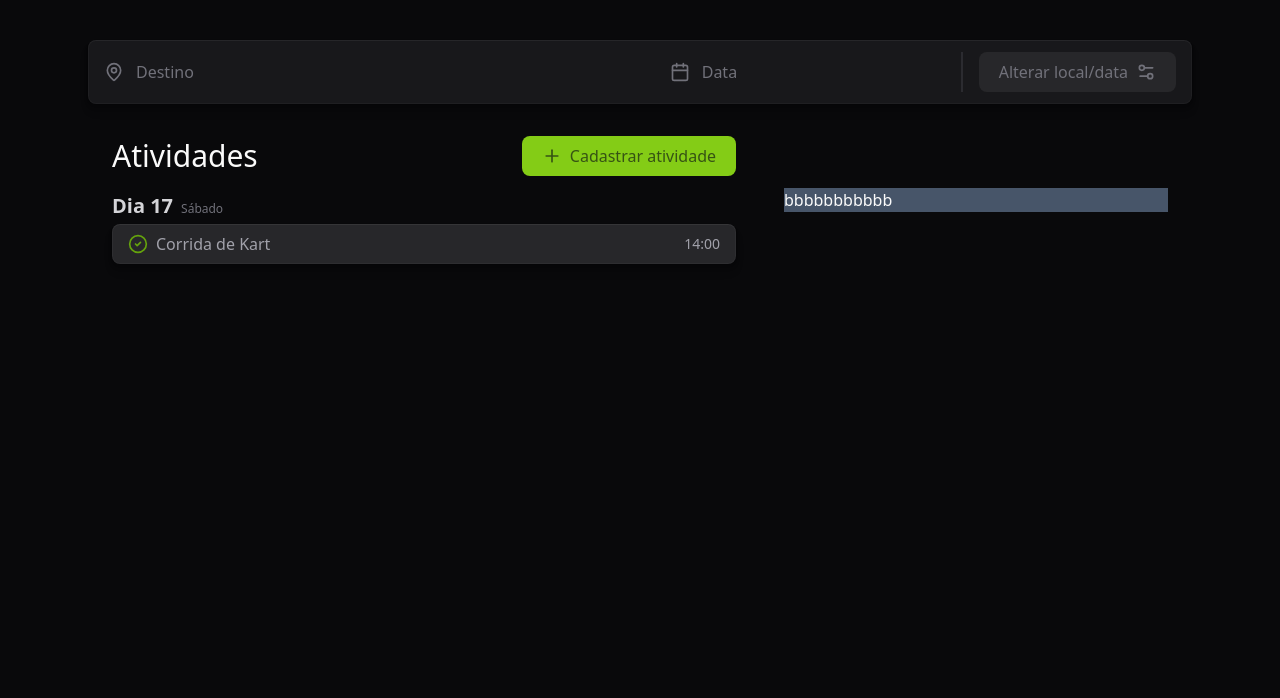
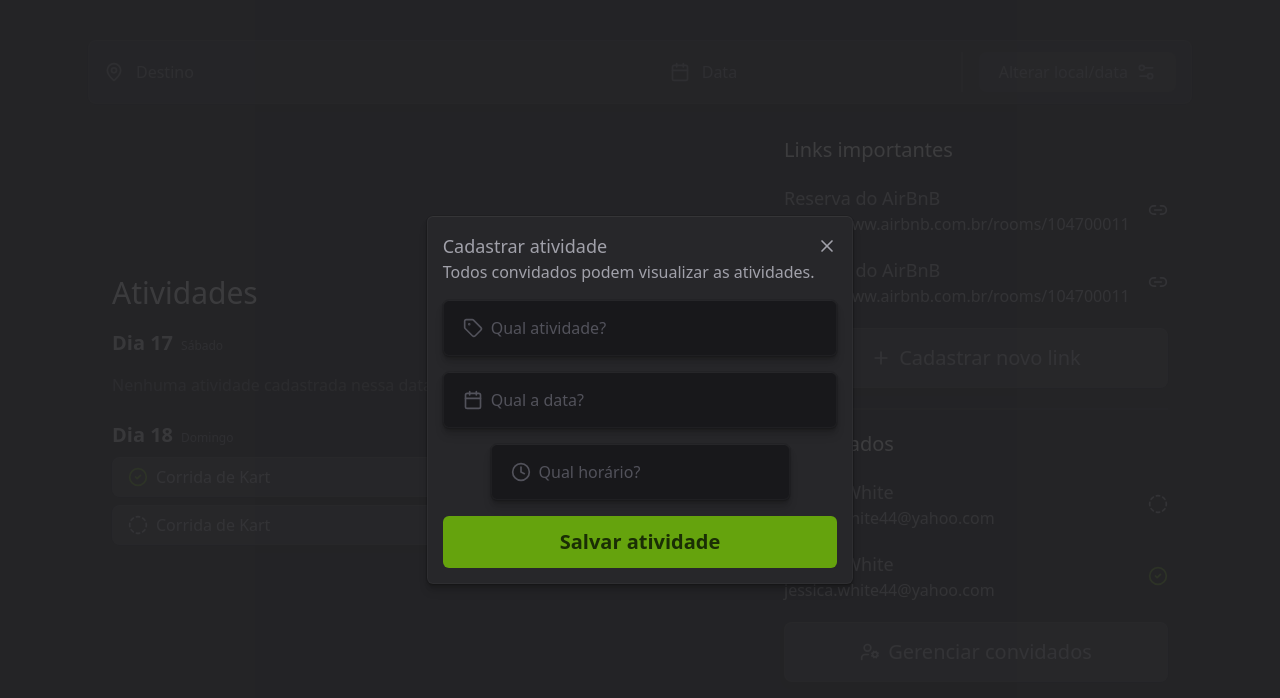
Before and after one commit to Wericksonsd/NLW-Journey-React, a React (Vite) app in the folder travelled/: page /eventos in a window 1280 px wide. Both pictures are taken after a click on the button "Cadastrar atividade". Shown: the top 698 px of the page. Built offline with nearby package versions, Linux system fonts and the light colour scheme.

Commit message:
modal atividades

```diff
--- a/travelled/src/pages/events/index.tsx
+++ b/travelled/src/pages/events/index.tsx
@@ -1,18 +1,23 @@
-import { Calendar, MapPin, Settings2, Plus, CircleCheck } from "lucide-react"
+import { Calendar, MapPin, Settings2, Plus, CircleCheck, Link2, CircleDashed, UserCog, X, Tag, Clock } from "lucide-react"
+import { useState } from "react"
 
 export const Events = () => {
+
+    const [modalCadAtv, setModalCadAtv] = useState(false)
+
+    const OpenModalCadAtv = () => setModalCadAtv(true)
+
+    const CloseModalCadAtv = () => setModalCadAtv(false)
+
     return (
+        <div className="w-screen h-screen">
             <div className="max-w-6xl px-6 py-10 mx-auto">
                 <div className="h-16 px-4 bg-zinc-900 text-zinc-300 shadow-shape rounded-lg flex items-center justify-center">
-
                     <MapPin className="size-5 text-zinc-500"/>
                     <input type="text" placeholder="Destino" className="bg-transparent flex-1 px-3 outline-none placeholder-zinc-500" />
-
                     <Calendar className="size-5 text-zinc-500"/>
                     <input type="text" placeholder="Data" className="bg-transparent w-50 px-3 outline-none placeholder-zinc-500" />
-
                     <div className="w-0.5 bg-zinc-700/50 h-10 mx-4"/>
-
                     <button type="button" title="AlterarLocal" className="bg-zinc-800 rounded-lg px-5 py-2 text-zinc-500 flex items-center justify-center gap-2">Alterar local/data <Settings2 className="text-zinc-500 size-5"/></button>
                 </div>
                 <div className="my-8"/>
@@ -20,25 +25,139 @@ export const Events = () => {
                     <div className="flex-1 space-y-4">
                         <div className="w-full flex items-center justify-between">
                             <p className="text-3xl">Atividades</p>
-                        <button type="button" className="bg-lime-500 text-lime-900 px-5 rounded-lg py-2 flex items-center justify-center gap-2"> <Plus className="text-lime-900 size-5"/> Cadastrar atividade</button>
+                            <button type="button"
+                            onClick={OpenModalCadAtv}
+                            className="bg-lime-500 text-lime-900 px-5 rounded-lg py-2 flex items-center justify-center gap-2">
+                                <Plus className="text-lime-900 size-5"/>
+                                Cadastrar atividade
+                            </button>
                         </div>
-                    <div className="flex flex-col w-full gap-1">
+                        <div className="flex flex-col w-full gap-2">
                             <div className="flex items-baseline gap-2">
                                 <p className="text-zinc-300 font-semibold text-xl">Dia 17</p>
                                 <p className="text-zinc-500 text-xs">Sábado</p>
                             </div>
+                            <div className="h-10 flex items-center gap-2  rounded-lg text-zinc-600">
+                                <p className="text-base flex-1">Nenhuma atividade cadastrada nessa data.</p>
+                            </div>
+                        </div>
+                        <div className="flex flex-col w-full gap-2">
+                            <div className="flex items-baseline gap-2">
+                                <p className="text-zinc-300 font-semibold text-xl">Dia 18</p>
+                                <p className="text-zinc-500 text-xs">Domingo</p>
+                            </div>
+                            <div className="space-y-2">
                                 <div className="h-10 flex items-center gap-2 bg-zinc-800 shadow-shape rounded-lg px-4 text-zinc-400">
                                     <CircleCheck className="size-5 text-lime-600"/>
                                     <p className="text-base flex-1">Corrida de Kart</p>
                                     <p className="text-sm">14:00</p>
                                 </div>
+                                <div className="h-10 flex items-center gap-2 bg-zinc-800 shadow-shape rounded-lg px-4 text-zinc-400">
+                                    <CircleDashed className="size-5"/>
+                                    <p className="text-base flex-1">Corrida de Kart</p>
+                                    <p className="text-sm">14:00</p>
+                                </div>
+                            </div>
+                        </div>
+                    </div>
+                    <div className=" flex-1 max-w-sm">
+                        <div className="space-y-5">
+                            <p className="text-xl">Links importantes</p>
+                            <div className="w-full flex items-center justify-center text-zinc-400">
+                                <div className="flex-1 flex flex-col items-start justify-center">
+                                    <p className="text-lg">Reserva do AirBnB</p>
+                                    <a href="#">https://www.airbnb.com.br/rooms/104700011</a>
+                                </div>
+                                <Link2 className="size-5 "/>
+                            </div>
+                            <div className="w-full flex items-center justify-center text-zinc-400">
+                                <div className="flex-1 flex flex-col items-start justify-center">
+                                    <p className="text-lg">Reserva do AirBnB</p>
+                                    <a href="#">https://www.airbnb.com.br/rooms/104700011</a>
+                                </div>
+                                <Link2 className="size-5 "/>
+                            </div>
+                            <button type="button" className="w-full py-4 rounded-lg bg-zinc-800 shadow-shape text-zinc-400 text-xl flex items-center justify-center gap-2">
+                                <Plus className="size-5"/> Cadastrar novo link
+                            </button>
+                            <div className="my-4 w-full h-0.5 bg-zinc-800/50"></div>
+                            <p className="text-xl">Convidados</p>
+                            <div className="w-full flex items-center justify-center text-zinc-400">
+                                <div className="flex-1 flex flex-col items-start justify-center">
+                                    <p className="text-lg">Jessica White</p>
+                                    <p>jessica.white44@yahoo.com</p>
+                                </div>
+                                <CircleDashed className="size-5 "/>
+                            </div>
+                            <div className="w-full flex items-center justify-center text-zinc-400">
+                                <div className="flex-1 flex flex-col items-start justify-center">
+                                    <p className="text-lg">Jessica White</p>
+                                    <p>jessica.white44@yahoo.com</p>
+                                </div>
+                                <CircleCheck className="size-5 text-lime-600"/>
+                            </div>
+                            <button type="button" className="w-full py-4 rounded-lg bg-zinc-800 shadow-shape text-zinc-400 text-xl flex items-center justify-center gap-2">
+                                <UserCog className="size-5"/> Gerenciar convidados
+                            </button>
+                        </div>
+                    </div>
                 </div>
             </div>
 
-                <div className="bg-slate-600 flex-1 max-w-sm">
-                    bbbbbbbbbbb
+            {modalCadAtv && (
+                <div className="fixed inset-0 bg-zinc-800/90 flex items-center justify-center text-zinc-400">
+                    <div className="w-1/3 bg-zinc-800 shadow-shape rounded-md p-4 space-y-4">
+                        <div className="flex items-center justify-center">
+                            <span className="flex-1 text-lg">Cadastrar atividade</span>
+                            <button
+                            type="button"
+                            onClick={CloseModalCadAtv}>
+                                <X className="size-5"/>
+                            </button>
+                        </div>
+                        <span>Todos convidados podem visualizar as atividades.</span>
+                        <form className="flex items-center justify-center flex-wrap gap-4">
+                            <div className="w-full h-14 rounded-md px-5 bg-zinc-900 shadow-shape flex items-center justify-center gap-2">
+                                <Tag className="size-5 text-zinc-600"/>
+                                <input
+                                type="text"
+                                name="atividade"
+                                placeholder="Qual atividade?"
+                                className="bg-transparent placeholder-zinc-600 flex-1 outline-none"/>
+                            </div>
+
+                            <div className="flex-grow h-14 rounded-md px-5 bg-zinc-900 shadow-shape flex items-center justify-center gap-2">
+                                <Calendar className="size-5 text-zinc-600"/>
+                                <input
+                                type="text"
+                                name="data"
+                                placeholder="Qual a data?"
+                                className="bg-transparent placeholder-zinc-600 flex-1 outline-none"/>
+                            </div>
+
+                            <div className="h-14 rounded-md px-5 bg-zinc-900 shadow-shape flex items-center justify-center gap-2">
+                                <Clock className="size-5 text-zinc-600"/>
+                                <input
+                                type="text"
+                                name="horario"
+                                placeholder="Qual horário?"
+                                className="bg-transparent placeholder-zinc-600 flex-1 outline-none"/>
+                            </div>
+
+                            <button
+                            className="p-3 bg-lime-600 text-lime-950 rounded-md flex-grow flex items-center justify-center gap-2">
+                                <span className="text-xl font-semibold">Salvar atividade</span>
+                            </button>
+
+                        </form>
+
+
+
+
                     </div>
                 </div>
+            )}
         </div>
+
     )
 }
```
Lines whose indentation alone changed are shown as unchanged.
